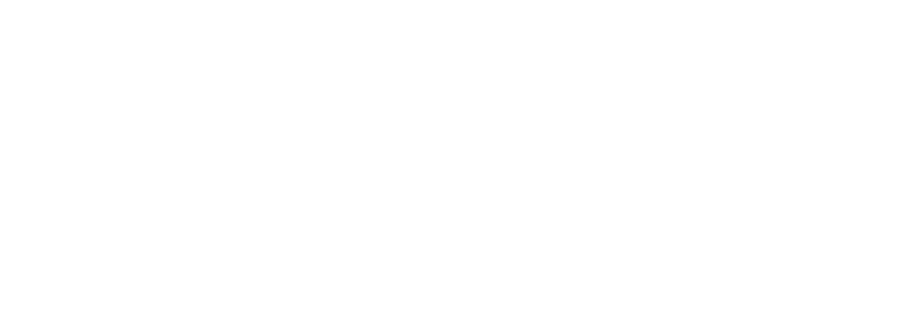
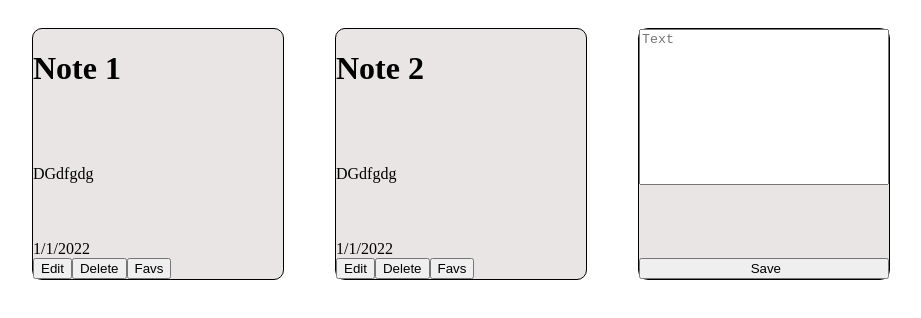
Before and after one commit to ivanad00/notes, a React (Create React App) app: page / in a window 1280 px wide. Shown: the top 318 px of the page, without its empty margins (179-1100 px from the left). Built offline with nearby package versions, Linux system fonts and the light colour scheme.

Commit message:
Add new note

```diff
--- a/src/components/AddNote.js
+++ b/src/components/AddNote.js
@@ -1,7 +1,43 @@
-import React from "react";
+import React, { useState } from "react";
+import "../styles/note.css";
 
-const addNote = () => {
-  return <div>addNote</div>;
+const AddNote = ({ handleNewNoteText }) => {
+  const [newNoteText, setNewNoteText] = useState("");
+  // const [newNoteTitle, setNewNoteTitle] = useState("");
+
+  const handleTextChange = (e) => {
+    setNewNoteText(e.target.value);
+  };
+  // const handleTitleChange = (e) => {
+  //   setNewNoteTitle(e.target.value);
+  // };
+
+  const handleSave = () => {
+    // handleNewNoteTitle(newNoteTitle);
+    if (newNoteText.trim().length > 0) {
+      handleNewNoteText(newNoteText);
+      setNewNoteText("");
+    }
+  };
+
+  return (
+    <div className="note">
+      {/* <textarea
+        placeholder="Title"
+        rows="3"
+        className="title"
+        value={newNoteTitle}
+        onChange={handleTitleChange}
+      ></textarea> */}
+      <textarea
+        placeholder="Text"
+        rows="10"
+        value={newNoteText}
+        onChange={handleTextChange}
+      ></textarea>
+      <button onClick={handleSave}> Save</button>
+    </div>
+  );
 };
 
-export default addNote;
+export default AddNote;
--- a/src/components/AllNotes.js
+++ b/src/components/AllNotes.js
@@ -1,19 +1,18 @@
 import React from "react";
 import Note from "./Note";
 import "../styles/note.css";
+import AddNote from "../components/AddNote";
 
-const allNotes = () => {
+const allNotes = ({ notes, handleNewNoteText }) => {
   return (
     <div className="allNotesList">
-      <Note />
-      <Note />
-      <Note />
-      <Note />
-      <Note />
-      <Note />
-      <Note />
-      <Note />
-
+      {notes.map((note, id) => (
+        <Note key={id} id={id + 1} text={note.text} date={note.date} />
+      ))}
+      <AddNote
+        // handleNewNoteTitle={handleNewNoteTitle}
+        handleNewNoteText={handleNewNoteText}
+      />
     </div>
   );
 };
--- a/src/components/Note.js
+++ b/src/components/Note.js
@@ -1,14 +1,14 @@
 import React from "react";
 import "../styles/note.css";
 
-const Note = () => {
+const Note = ({ id, text, date }) => {
   return (
     <div className="note">
-      <h1>Title</h1>
-      <div>Text</div>
+      <h1>Note {id}</h1>
+      <div>{text}</div>
 
       <div>
-        <div>Date</div>
+        <div>{date}</div>
         <button>Edit</button>
         <button>Delete</button>
         <button>Favs</button>
--- a/src/pages/Home.js
+++ b/src/pages/Home.js
@@ -1,10 +1,59 @@
-import React from "react";
-import allNotes from "../components/AllNotes";
+import React, { useState } from "react";
+import { nanoid } from "nanoid";
+
+import AllNotes from "../components/AllNotes";
+import "../styles/note.css";
 
 const Home = () => {
+  // const newNote = {
+  //   id: "",
+  //   date: "",
+  //   text: "",
+  // };
+  const [notes, setNotes] = useState([
+    {
+      id: 1,
+      text: "DGdfgdg",
+      date: "1/1/2022",
+    },
+    {
+      id: 2,
+      text: "DGdfgdg",
+      date: "1/1/2022",
+    },
+  ]);
+
+  // const handleNewNoteTitle = (title) => {
+  //   const date = new Date();
+  //   newNote = {
+  //     id: nanoid(),
+  //     title: title,
+  //     date: date.toLocaleDateString(),
+  //   };
+  //   console.log("title", title);
+  // };
+
+  const handleNewNoteText = (text) => {
+    console.log("text", text);
+    const date = new Date();
+    const newNote = {
+      id: nanoid(),
+      text: text,
+      date: date.toLocaleDateString(),
+    };
+
+    const newNotes = [...notes, newNote];
+    setNotes(newNotes);
+  };
+
+
   return (
-    <div>
-      <allNotes />
+    <div className="home">
+      <AllNotes
+        notes={notes}
+        // handleNewNoteTitle={handleNewNoteTitle}
+        handleNewNoteText={handleNewNoteText}
+      />
     </div>
   );
 };
--- a/src/styles/note.css
+++ b/src/styles/note.css
@@ -8,6 +8,7 @@
   display: flex;
   flex-direction: column;
   justify-content: space-between;
+  white-space: pre-wrap;
 }
 
 .allNotesList {
@@ -15,6 +16,9 @@
   flex-direction: row;
   flex-wrap: wrap;
   justify-content: space-evenly;
+}
+
+.home {
   max-width: 960px;
   margin-left: auto;
   margin-right: auto;
@@ -22,3 +26,7 @@
   padding-left: 15px;
   align-items: center;
 }
+
+textarea{
+    resize: none;
+}
```
